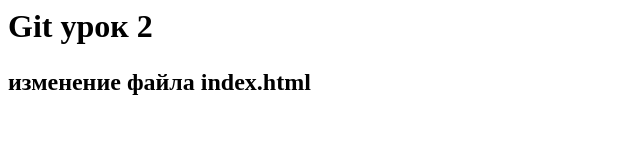
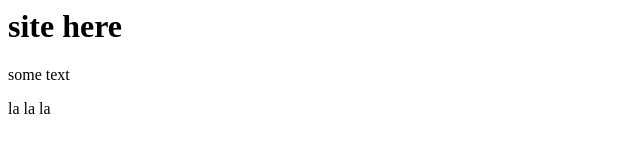
Before and after one commit to 4eTaHeTo/site, a plain HTML site: page index.html in a window 1280 px wide. Shown: the whole page, without its empty margins (0-640 px from the left). Drawn offline with Linux system fonts and the light colour scheme.

Commit message:
first commit

```diff
--- a/index.html
+++ b/index.html
@@ -1,11 +1,13 @@
 <html lang="en">
-		<head>
-		<meta charset="UTF-8">
-			<title>Document</title>
-		</head>
+	<head>
+	  <meta charset="UTF-8">
+	    <title>
+	      Site
+	    </title>
+	  </head>
 	<body>
-	   <h1>Git урок 2<h2/>
-	   <p> изменение файла index.html </p>
-
-
-	</html>
+	  <h1>site here</h1>
+	  <p> some text</p>
+	  <p>la la la</p>
+	</body>
+</html>
```
